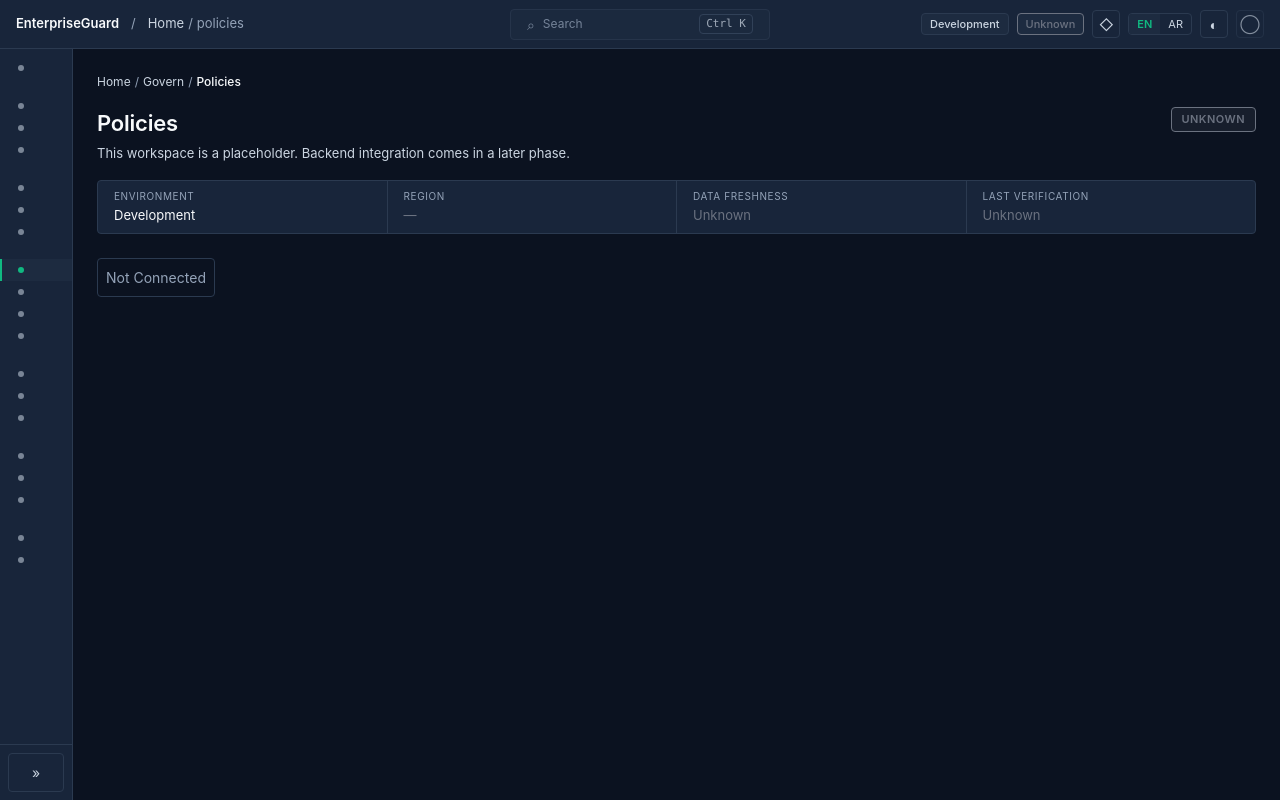
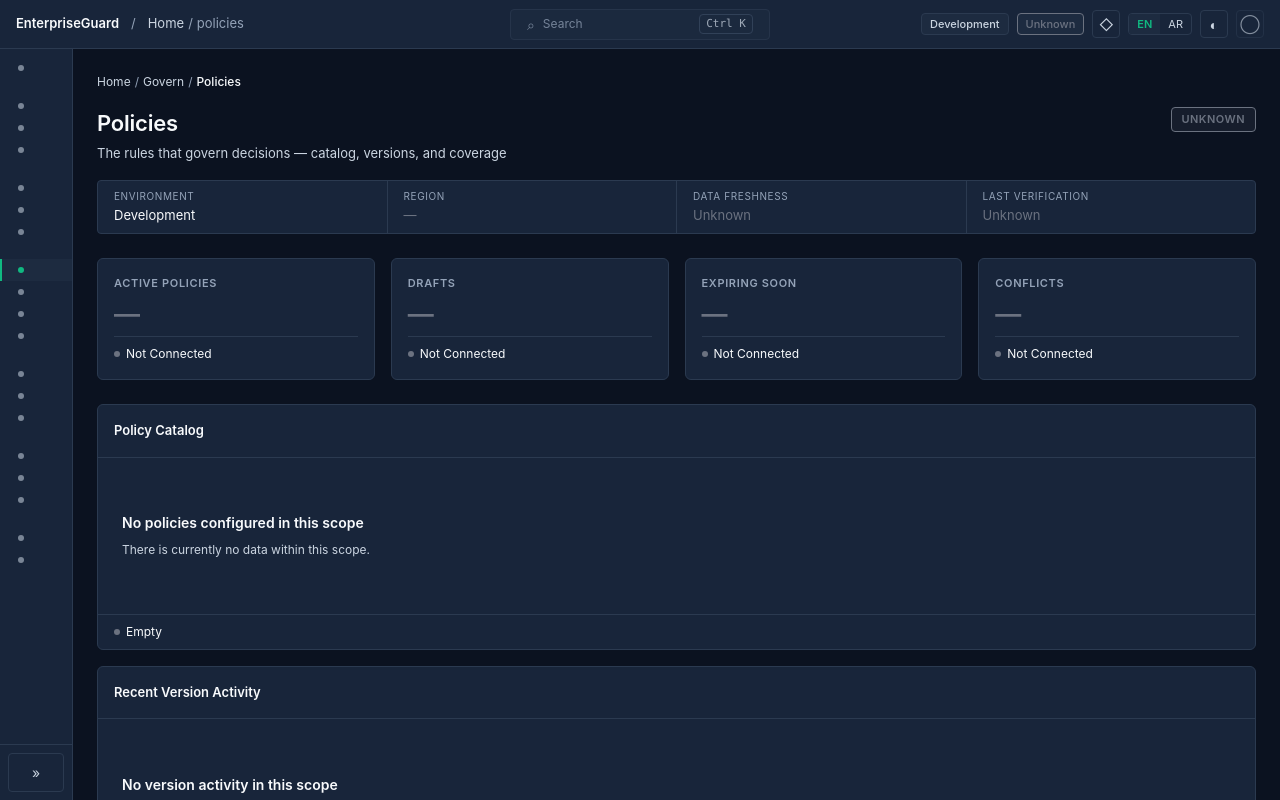
Before and after one commit to Bashar100-A/EnterpriseGuard, a React (Vite) app in the folder frontend/: page /policies in a window 1280 px wide. Built offline with nearby package versions, Linux system fonts and the light colour scheme.

Commit message:
UI-01.G.3: add Policies page

```diff
--- a/frontend/src/app/router.tsx
+++ b/frontend/src/app/router.tsx
@@ -12,6 +12,7 @@ import { SibbPage } from '../features/sibb'
 import { ProvenancePage } from '../features/provenance'
 import { OperationsPage } from '../features/operations'
 import { ThreatPage } from '../features/threat'
+import { PoliciesPage } from '../features/policies'
 
 export interface RouteSpec {
   path: string
@@ -53,6 +54,7 @@ function buildChildRoutes(): RouteObject[] {
       : spec.path === '/evidence' ? <EvidencePage />
       : spec.path === '/decisions' ? <DecisionsPage />
       : spec.path === '/governance' ? <GovernancePage />
+      : spec.path === '/policies' ? <PoliciesPage />
       : spec.path === '/health' ? <HealthPage />
       : spec.path === '/sibb' ? <SibbPage />
       : spec.path === '/provenance' ? <ProvenancePage />
--- a/frontend/src/app/styles.css
+++ b/frontend/src/app/styles.css
@@ -2641,3 +2641,19 @@ body {
 .eg-threat__iocs {
   margin-block-end: var(--eg-space-3);
 }
+
+/* ------------------------------------------------------------
+   PoliciesPage (G.3)
+   ------------------------------------------------------------ */
+
+.eg-policies__metrics {
+  display: grid;
+  grid-template-columns: repeat(auto-fit, minmax(200px, 1fr));
+  gap: var(--eg-space-3);
+  margin-block-end: var(--eg-space-4);
+}
+
+.eg-policies__catalog,
+.eg-policies__versions {
+  margin-block-end: var(--eg-space-3);
+}
--- /dev/null
+++ b/frontend/src/features/policies/PoliciesPage.tsx
@@ -0,0 +1,168 @@
+import type { ReactElement } from 'react'
+import { useTranslation } from 'react-i18next'
+
+import { WorkspaceHeader, ContextStrip } from '../../components/workspace'
+import { MetricCard, EnterpriseTable } from '../../components/data-display'
+import type { EnterpriseColumn, MetricValue } from '../../components/data-display'
+import {
+  StatusBadge,
+  TechnicalIdentifier,
+} from '../../components/security'
+import type { StatusKey } from '../../components/security'
+
+interface PolicyRow {
+  id: string
+  name: string
+  scope: string
+  state: StatusKey
+  effectiveAt: string
+}
+
+interface VersionRow {
+  policyId: string
+  version: string
+  author: string
+  state: StatusKey
+  createdAt: string
+}
+
+function resolveEnvironment(): string {
+  const mode = import.meta.env.MODE
+  if (mode === 'production') return 'Production'
+  if (mode === 'development') return 'Development'
+  if (mode === 'test') return 'Test'
+  return 'Unknown'
+}
+
+/**
+ * PoliciesPage — UI-01.G.3.
+ *
+ * The policy catalog plus recent version activity. Policies define what
+ * is permitted; versions define how those rules evolved.
+ */
+export function PoliciesPage(): ReactElement {
+  const { t } = useTranslation('policies')
+  const { t: tW } = useTranslation('workspace')
+  const { t: tN } = useTranslation('navigation')
+
+  const backendConnected = false
+  const emptyValue: MetricValue = { value: null }
+  const policies: PolicyRow[] = []
+  const versions: VersionRow[] = []
+
+  const policyColumns: EnterpriseColumn<PolicyRow>[] = [
+    {
+      key: 'id',
+      header: t('table.id'),
+      render: (r) => <TechnicalIdentifier value={r.id} maxLength={14} />,
+    },
+    { key: 'name', header: t('table.name') },
+    { key: 'scope', header: t('table.scope') },
+    {
+      key: 'state',
+      header: t('table.state'),
+      render: (r) => <StatusBadge status={r.state} withDot />,
+    },
+    {
+      key: 'effectiveAt',
+      header: t('table.effectiveAt'),
+      render: (r) => <span className="eg-mono">{r.effectiveAt}</span>,
+    },
+  ]
+
+  const versionColumns: EnterpriseColumn<VersionRow>[] = [
+    {
+      key: 'policyId',
+      header: t('versions.policyId'),
+      render: (r) => <TechnicalIdentifier value={r.policyId} maxLength={14} />,
+    },
+    {
+      key: 'version',
+      header: t('versions.version'),
+      render: (r) => <span className="eg-mono">{r.version}</span>,
+    },
+    { key: 'author', header: t('versions.author') },
+    {
+      key: 'state',
+      header: t('versions.state'),
+      render: (r) => <StatusBadge status={r.state} withDot />,
+    },
+    {
+      key: 'createdAt',
+      header: t('versions.createdAt'),
+      render: (r) => <span className="eg-mono">{r.createdAt}</span>,
+    },
+  ]
+
+  const breadcrumb = [
+    { label: tW('breadcrumb.home') },
+    { label: tN('groups.govern') },
+    { label: t('title'), current: true },
+  ]
+
+  return (
+    <>
+      <WorkspaceHeader
+        breadcrumb={breadcrumb}
+        title={t('title')}
+        description={t('description')}
+        assuranceState="unknown"
+        context={
+          <ContextStrip
+            environment={resolveEnvironment()}
+            region="—"
+            dataFreshness="Unknown"
+            lastVerification="Unknown"
+          />
+        }
+      />
+
+      <section className="eg-policies__metrics" aria-label={t('metrics.label')}>
+        <MetricCard
+          label={t('metrics.active')}
+          value={emptyValue}
+          dataState={backendConnected ? 'live' : 'notConnected'}
+        />
+        <MetricCard
+          label={t('metrics.draft')}
+          value={emptyValue}
+          dataState={backendConnected ? 'live' : 'notConnected'}
+        />
+        <MetricCard
+          label={t('metrics.expiring')}
+          value={emptyValue}
+          dataState={backendConnected ? 'live' : 'notConnected'}
+        />
+        <MetricCard
+          label={t('metrics.conflicts')}
+          value={emptyValue}
+          dataState={backendConnected ? 'live' : 'notConnected'}
+        />
+      </section>
+
+      <section className="eg-policies__catalog">
+        <EnterpriseTable<PolicyRow>
+          columns={policyColumns}
+          rows={policies}
+          getRowKey={(r) => r.id}
+          state={backendConnected ? 'loaded' : 'empty'}
+          caption={t('table.caption')}
+          emptyMessage={t('table.empty')}
+        />
+      </section>
+
+      <section className="eg-policies__versions">
+        <EnterpriseTable<VersionRow>
+          columns={versionColumns}
+          rows={versions}
+          getRowKey={(r) => `${r.policyId}-${r.version}`}
+          state={backendConnected ? 'loaded' : 'empty'}
+          caption={t('versions.caption')}
+          emptyMessage={t('versions.empty')}
+        />
+      </section>
+
+      <p className="eg-note">{t('backendNote')}</p>
+    </>
+  )
+}
--- /dev/null
+++ b/frontend/src/features/policies/index.ts
@@ -0,0 +1 @@
+export { PoliciesPage } from './PoliciesPage'
--- a/frontend/src/i18n/index.ts
+++ b/frontend/src/i18n/index.ts
@@ -22,6 +22,7 @@ import enSibb from './locales/en/sibb.json'
 import enProvenance from './locales/en/provenance.json'
 import enOperations from './locales/en/operations.json'
 import enThreat from './locales/en/threat.json'
+import enPolicies from './locales/en/policies.json'
 
 import arCommon from './locales/ar/common.json'
 import arNavigation from './locales/ar/navigation.json'
@@ -44,6 +45,7 @@ import arSibb from './locales/ar/sibb.json'
 import arProvenance from './locales/ar/provenance.json'
 import arOperations from './locales/ar/operations.json'
 import arThreat from './locales/ar/threat.json'
+import arPolicies from './locales/ar/policies.json'
 
 export const SUPPORTED_LANGUAGES = ['en', 'ar'] as const
 export type SupportedLanguage = (typeof SUPPORTED_LANGUAGES)[number]
@@ -73,6 +75,7 @@ export const NAMESPACES = [
   'provenance',
   'operations',
   'threat',
+  'policies',
 ] as const
 
 function isSupported(value: string | null | undefined): value is SupportedLanguage {
@@ -108,6 +111,7 @@ const resources = {
     provenance: enProvenance,
     operations: enOperations,
     threat: enThreat,
+    policies: enPolicies,
   },
   ar: {
     common: arCommon,
@@ -131,6 +135,7 @@ const resources = {
     provenance: arProvenance,
     operations: arOperations,
     threat: arThreat,
+    policies: arPolicies,
   },
 }
 
--- /dev/null
+++ b/frontend/src/i18n/locales/ar/policies.json
@@ -0,0 +1,30 @@
+{
+  "title": "السياسات",
+  "description": "القواعد التي تحكم القرارات — الفهرس والإصدارات والتغطية",
+  "metrics": {
+    "label": "مؤشرات السياسات",
+    "active": "السياسات النشطة",
+    "draft": "المسوّدات",
+    "expiring": "قاربت على الانتهاء",
+    "conflicts": "التعارضات"
+  },
+  "table": {
+    "caption": "فهرس السياسات",
+    "id": "معرّف السياسة",
+    "name": "الاسم",
+    "scope": "النطاق",
+    "state": "الحالة",
+    "effectiveAt": "سارية من",
+    "empty": "لا توجد سياسات مُهيّأة في هذا النطاق"
+  },
+  "versions": {
+    "caption": "آخر نشاط الإصدارات",
+    "policyId": "معرّف السياسة",
+    "version": "الإصدار",
+    "author": "المؤلف",
+    "state": "الحالة",
+    "createdAt": "أُنشئ",
+    "empty": "لا يوجد نشاط إصدارات في هذا النطاق"
+  },
+  "backendNote": "تكامل الخادم في مرحلة لاحقة. لا يتم اختلاق أي سياسات. تعكس هذه الصفحة الحالة الصادقة الحالية."
+}
--- /dev/null
+++ b/frontend/src/i18n/locales/en/policies.json
@@ -0,0 +1,30 @@
+{
+  "title": "Policies",
+  "description": "The rules that govern decisions — catalog, versions, and coverage",
+  "metrics": {
+    "label": "Policy indicators",
+    "active": "Active Policies",
+    "draft": "Drafts",
+    "expiring": "Expiring Soon",
+    "conflicts": "Conflicts"
+  },
+  "table": {
+    "caption": "Policy Catalog",
+    "id": "Policy ID",
+    "name": "Name",
+    "scope": "Scope",
+    "state": "State",
+    "effectiveAt": "Effective",
+    "empty": "No policies configured in this scope"
+  },
+  "versions": {
+    "caption": "Recent Version Activity",
+    "policyId": "Policy ID",
+    "version": "Version",
+    "author": "Author",
+    "state": "State",
+    "createdAt": "Created",
+    "empty": "No version activity in this scope"
+  },
+  "backendNote": "Backend integration comes in a later phase. No policies are fabricated. This page reflects the honest current state."
+}
```
Also changed, not shown: 1 other file (tests, documents, lock files or other folders).
